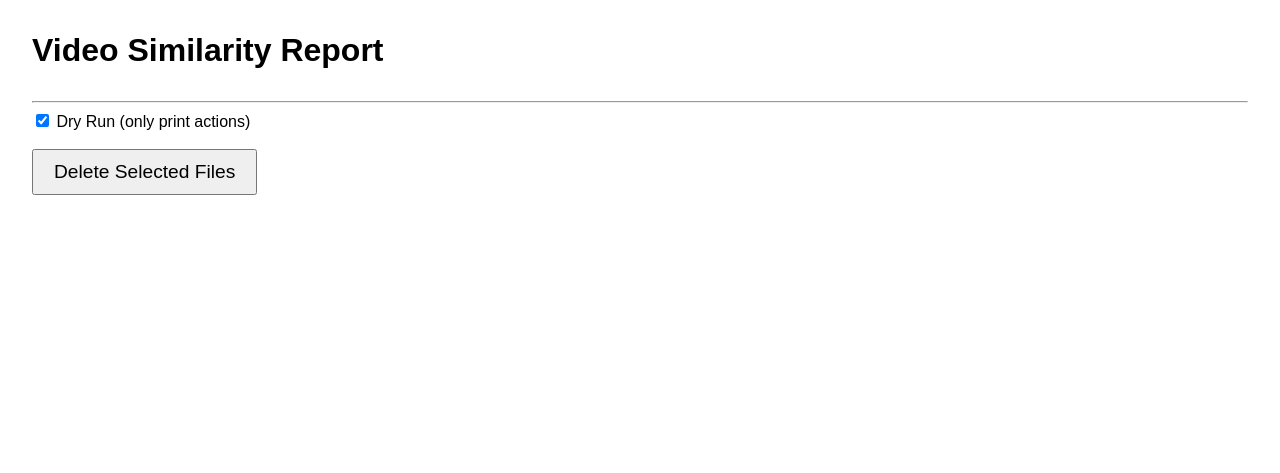
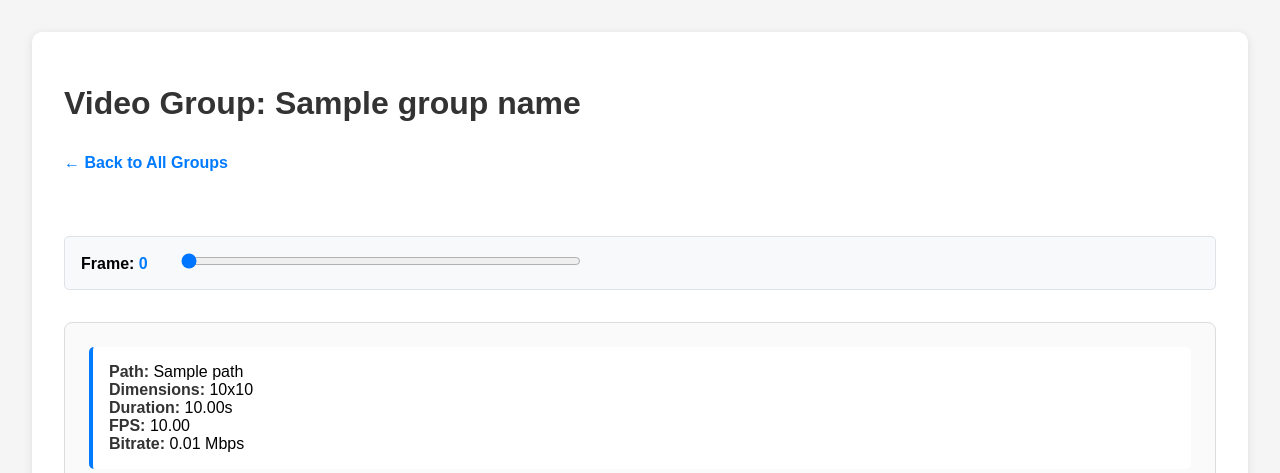
Before and after one commit to mostlyuseful/video-similarity, a FastAPI app: template src/video_similarity/templates/group_detail.html.j2 in a window 1280 px wide. Shown: the top 473 px of the page. Before the commit the page ends 195 px from the top, so only its background shows below. Run offline with FastAPI, Linux system fonts and the light colour scheme; the template is opened without the code that fills it: most values are stand-ins (such as "Sample title", 1, 10 or a date in 2020); grey boxes are pictures that could not be loaded.

Commit message:
feat: Enhance video metadata storage and retrieval with duration and fps; add frame serving endpoint

```diff
--- a/src/video_similarity/inspection.py
+++ b/src/video_similarity/inspection.py
@@ -23,7 +23,7 @@ import cv2
 import numpy as np
 import typer
 from fastapi import FastAPI, Request
-from fastapi.responses import FileResponse, HTMLResponse, RedirectResponse
+from fastapi.responses import FileResponse, HTMLResponse, RedirectResponse, Response
 from fastapi.templating import Jinja2Templates
 from tqdm import tqdm
 
@@ -150,6 +150,51 @@ async def get_thumbnail(video_id: str, thumb_index: int):
         return FileResponse(thumb_path)
     # Return a placeholder if thumbnail generation fails
     return HTMLResponse(status_code=404)
+
+
+
+@app.get("/video/{video_id}/frame/{time_pos}")
+async def get_video_frame(video_id: str, time_pos: float):
+    """Serve a specific frame from a video as a JPEG image based on time position."""
+    if video_id not in video_map:
+        return HTMLResponse("Video not found", status_code=404)
+
+    video_info = video_map[video_id]
+    video_path = Path(video_info["path"])
+
+    if not video_path.exists():
+        return HTMLResponse("Video file not found", status_code=404)
+
+    cap = cv2.VideoCapture(str(video_path))
+    if not cap.isOpened():
+        return HTMLResponse("Could not open video file", status_code=500)
+
+    try:
+        fps = cap.get(cv2.CAP_PROP_FPS)
+        if fps <= 0:
+            return HTMLResponse("Invalid video FPS", status_code=500)
+
+        # Calculate frame number from time position
+        frame_nr = int(time_pos * fps)
+
+        frame_count = int(cap.get(cv2.CAP_PROP_FRAME_COUNT))
+        if frame_nr < 0 or frame_nr >= frame_count:
+            return HTMLResponse("Frame number out of range", status_code=400)
+
+        cap.set(cv2.CAP_PROP_POS_FRAMES, frame_nr)
+        ret, frame = cap.read()
+        if not ret or frame is None:
+            return HTMLResponse("Could not read frame", status_code=500)
+
+        # Convert frame to JPEG
+        params = (cv2.IMWRITE_JPEG_QUALITY, 85)
+        _, buffer = cv2.imencode('.jpg', frame, params)
+        if not _:
+            return HTMLResponse("Could not encode frame", status_code=500)
+
+        return Response(content=buffer.tobytes(), media_type="image/jpeg")
+    finally:
+        cap.release()
 
 
 @app.post("/delete")
@@ -349,7 +394,7 @@ def main(
             raw_data = json.load(f)
             random.shuffle(raw_data)  # Shuffle the groups for random order
             for group in tqdm(raw_data, desc="Processing groups"):
-                if len(report_data) >= 10:
+                if len(report_data) >= 3:
                     typer.echo("Reached maximum number of groups to process. Stopping further processing.")
                     break
 
--- a/src/video_similarity/templates/group_detail.html.j2
+++ b/src/video_similarity/templates/group_detail.html.j2
@@ -1,10 +1,122 @@
-{% extends "index.html.j2" %}
+<!DOCTYPE html>
+<html lang="en">
+<head>
+    <meta charset="UTF-8">
+    <meta name="viewport" content="width=device-width, initial-scale=1.0">
+    <title>Video Group: {{ group_name }}</title>
+    <style>
+        body {
+            font-family: sans-serif;
+            margin: 2em;
+            background-color: #f5f5f5;
+        }
 
-{% block content %}
+        .container {
+            max-width: 1200px;
+            margin: 0 auto;
+            background-color: white;
+            padding: 2em;
+            border-radius: 10px;
+            box-shadow: 0 2px 10px rgba(0,0,0,0.1);
+        }
+
+        h1 {
+            color: #333;
+            margin-bottom: 1em;
+        }
+
+        .back-link {
+            display: inline-block;
+            margin-bottom: 2em;
+            color: #007bff;
+            text-decoration: none;
+            font-weight: bold;
+        }
+
+        .back-link:hover {
+            text-decoration: underline;
+        }
+
+        .scrubber-container {
+            margin: 2em 0;
+            padding: 1em;
+            background-color: #f8f9fa;
+            border-radius: 5px;
+            border: 1px solid #dee2e6;
+        }
+
+        .scrubber-container label {
+            font-weight: bold;
+            margin-right: 1em;
+        }
+
+        .scrubber {
+            width: 100%;
+            max-width: 400px;
+            margin: 0 1em;
+        }
+
+        .video-container {
+            margin: 2em 0;
+            padding: 1.5em;
+            border: 1px solid #ddd;
+            border-radius: 8px;
+            background-color: #fafafa;
+        }
+
+        .video-info {
+            margin-bottom: 1em;
+            padding: 1em;
+            background-color: white;
+            border-radius: 5px;
+            border-left: 4px solid #007bff;
+        }
+
+        .video-info strong {
+            color: #333;
+        }
+
+        video {
+            max-width: 100%;
+            height: auto;
+            border-radius: 5px;
+            box-shadow: 0 2px 5px rgba(0,0,0,0.1);
+        }
+
+        .video-wrapper {
+            text-align: center;
+            margin: 1em 0;
+        }
+
+        .frame-display {
+            font-weight: bold;
+            color: #007bff;
+        }
+
+        @media (max-width: 768px) {
+            body {
+                margin: 1em;
+            }
+
+            .container {
+                padding: 1em;
+            }
+
+            .scrubber {
+                max-width: 100%;
+                margin: 0.5em 0;
+            }
+        }
+    </style>
+</head>
+<body>
+    <div class="container">
         <h1>Video Group: {{ group_name }}</h1>
 
+        <a href="/" class="back-link">← Back to All Groups</a>
+
         <div class="scrubber-container">
-        <label for="frame-scrubber">Frame: <span id="frame-value">0</span></label>
+            <label for="frame-scrubber">Frame: <span id="frame-value" class="frame-display">0</span></label>
             <input type="range" id="frame-scrubber" class="scrubber" min="0" max="100" value="0">
         </div>
 
@@ -17,72 +129,71 @@
                 <strong>FPS:</strong> {{ "%.2f" | format(video.fps) }}<br>
                 <strong>Bitrate:</strong> {{ "%.2f" | format(video.bitrate / 1024 / 1024) }} Mbps
             </div>
-        <video id="video-{{ loop.index0 }}" width="{{ video.width }}" height="{{ video.height }}" controls>
-            <source src="{{ video.src }}" type="video/mp4">
-            Your browser does not support the video tag.
-        </video>
+            <div class="video-wrapper">
+                <img id="frame-{{ loop.index0 }}" class="video-frame"
+                     data-video-id="{{ video.id }}"
+                     data-duration="{{ video.duration }}"
+                     data-fps="{{ video.fps }}"
+                     src="/video/{{ video.id }}/frame/0"
+                     alt="Video frame" style="max-width: 100%">
+            </div>
         </div>
         {% endfor %}
+    </div>
 
     <script>
-        // Get references to all videos and the scrubber
-        const videos = document.querySelectorAll('video');
+        // Get references to all frame images and the scrubber
+        const frames = document.querySelectorAll('.video-frame');
         const scrubber = document.getElementById('frame-scrubber');
         const frameValue = document.getElementById('frame-value');
 
-        // Store video metadata
-        const videoData = [];
-        videos.forEach((video, index) => {
-            // Wait for metadata to load
-            video.addEventListener('loadedmetadata', () => {
-                videoData[index] = {
-                    duration: video.duration,
-                    fps: {{ videos[index].fps|default(30) }}
-                };
+        let throttleTimer;
+        const throttleDelay = 250; // milliseconds
 
-                // Update scrubber max if all videos have loaded
-                if (videoData.filter(v => v).length === videos.length) {
-                    updateScrubberMax();
+        // Calculate max duration for the group
+        let maxDuration = 0;
+        frames.forEach(frame => {
+            const duration = parseFloat(frame.dataset.duration);
+            if (!isNaN(duration) && duration > maxDuration) {
+                maxDuration = duration;
             }
         });
-        });
 
-        // Update the scrubber's max value based on the shortest video
-        function updateScrubberMax() {
-            const minDuration = Math.min(...videoData.map(v => v.duration));
-            const totalFrames = Math.floor(minDuration * Math.min(...videoData.map(v => v.fps)));
-            scrubber.max = totalFrames;
+        // Only set scrubber properties if we have valid duration
+        if (maxDuration > 0) {
+            scrubber.max = Math.floor(maxDuration * 100); // Represent time in centiseconds
             scrubber.value = 0;
-            frameValue.textContent = 0;
-        }
 
             // Handle scrubber changes
             scrubber.addEventListener('input', function() {
-            const frame = parseInt(this.value);
-            frameValue.textContent = frame;
+                const timePos = parseFloat(this.value) / 100; // Convert centiseconds to seconds
+                frameValue.textContent = timePos.toFixed(2) + 's';
 
-            // Calculate time for each video based on its FPS
-            videos.forEach((video, index) => {
-                if (videoData[index]) {
-                    const time = frame / videoData[index].fps;
-                    // Only seek if the video has loaded and we're not already at the right time
-                    if (video.readyState > 0 && Math.abs(video.currentTime - time) > 0.1) {
-                        video.currentTime = time;
-                    }
-                }
-            });
+                // Throttle the frame updates
+                clearTimeout(throttleTimer);
+                throttleTimer = setTimeout(() => {
+                    updateFrames(timePos);
+                }, throttleDelay);
             });
 
-        // Sync videos when they play/pause
-        videos.forEach(video => {
-            video.addEventListener('play', function() {
-                // Pause other videos when one starts playing
-                videos.forEach(v => {
-                    if (v !== video && !v.paused) {
-                        v.pause();
+            // Initialize with first frame
+            updateFrames(0);
+        } else {
+            console.error("Error: Could not determine video durations");
+            frameValue.textContent = "Error";
+            scrubber.disabled = true;
         }
+
+        function updateFrames(timePos) {
+            frames.forEach(frame => {
+                const videoId = frame.dataset.videoId;
+                const fps = parseFloat(frame.dataset.fps);
+                // Calculate frame number based on time position
+                const frameNr = Math.floor(timePos * fps);
+
+                frame.src = `/video/${videoId}/frame/${frameNr}`;
             });
-            });
-        });
+        }
     </script>
-{% endblock %}
+</body>
+</html>
```
Also changed, not shown: src/video_similarity/cache.py (+25 -8 lines). Lines whose indentation alone changed are shown as unchanged.
